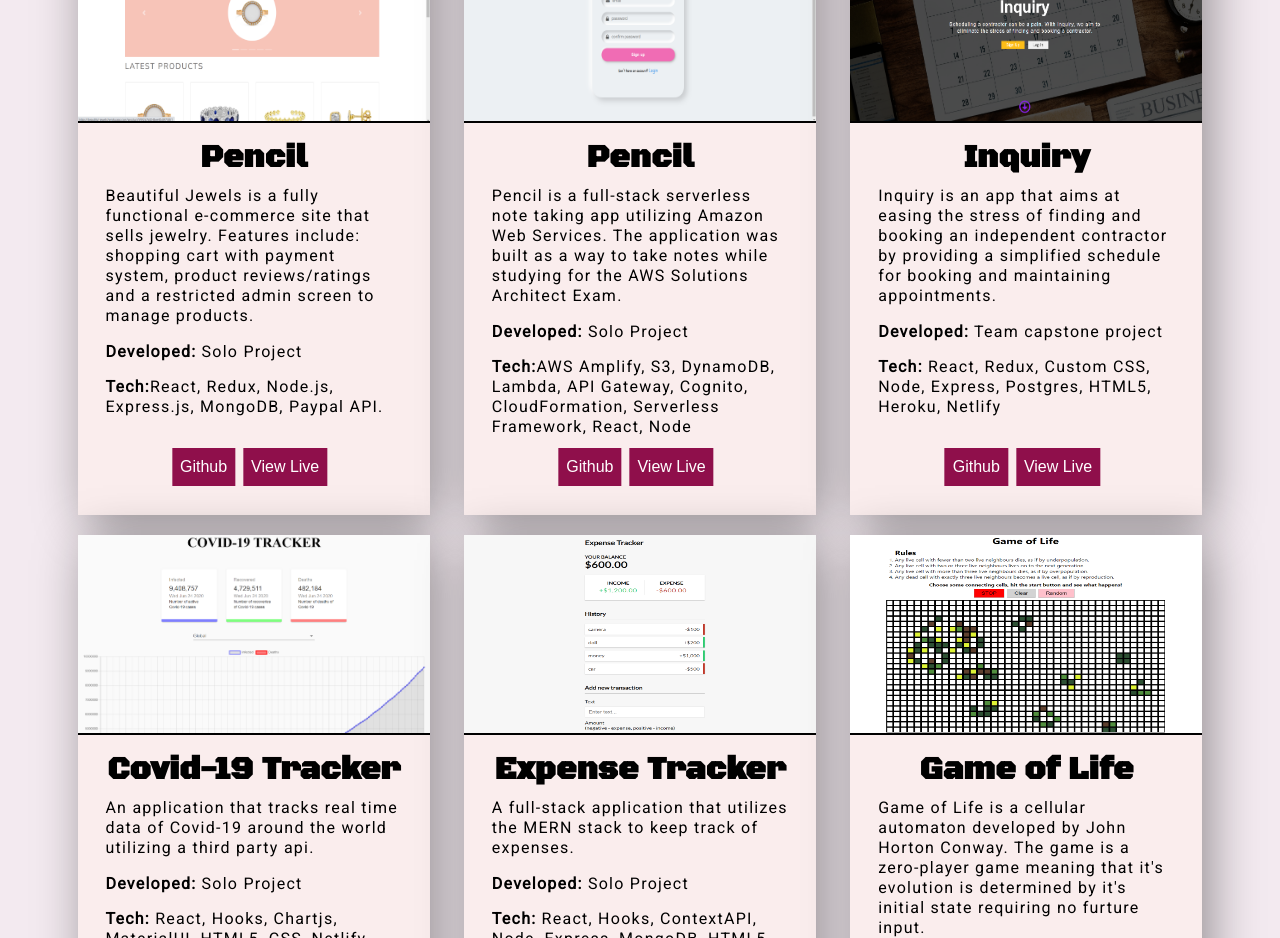
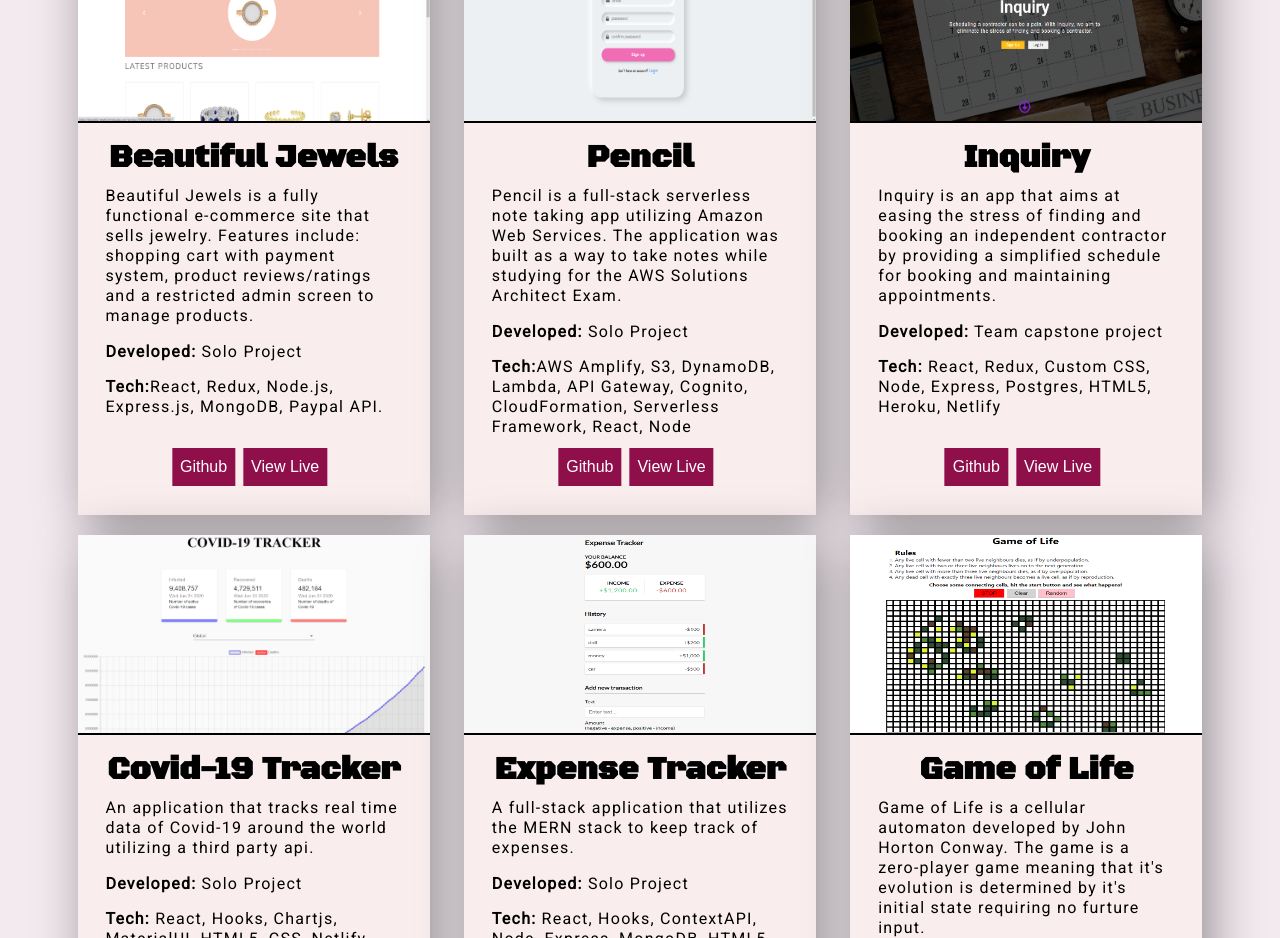
Before and after one commit to LeeTann/leetann-portfolio, a React (Create React App) app: page / in a window 1280 px wide. Shown: the part 1780-2718 px from the top of the page. Built offline with nearby package versions, Linux system fonts and the light colour scheme; the HTML template or start-up script is replaced by a standard one.

Commit message:
Added correct title

```diff
--- a/src/components/projects/Projects.js
+++ b/src/components/projects/Projects.js
@@ -18,7 +18,7 @@ export default function Projects() {
               className='card-img'
             />
           </a>
-          <h1>Pencil</h1>
+          <h1>Beautiful Jewels</h1>
           <div className='card-content'>
             <p className='card-details'>
               Beautiful Jewels is a fully functional e-commerce site that sells
```
